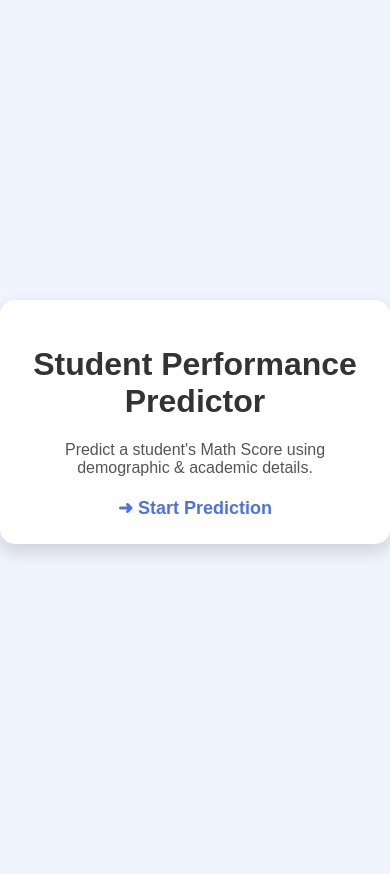
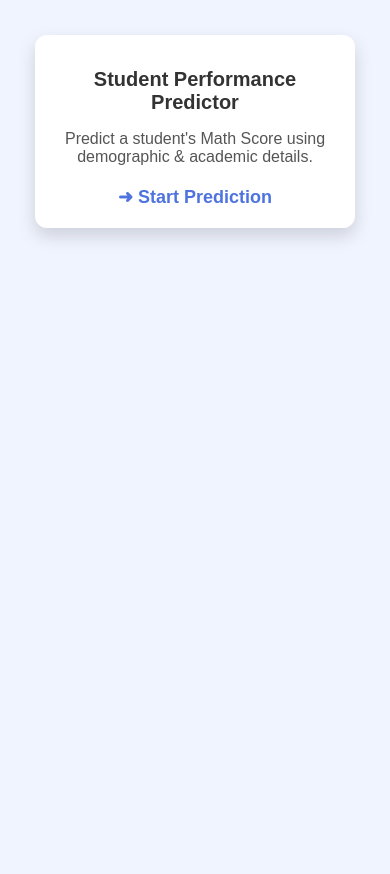
Before and after one commit to djain28006/mlporject, a Flask app: page / in a window 390 px wide. Before the commit the page ends 556 px from the top, so only its background shows below. Run offline with Flask 3, Linux system fonts and the light colour scheme.

Commit message:
changing style.css

```diff
--- a/static/style.css
+++ b/static/style.css
@@ -12,14 +12,16 @@ body {
     min-height: 100vh;
 }
 
-/* Center container */
+/* Responsive Center Container */
 .container {
-    width: 400px;
+    width: 100%;
+    max-width: 450px;           /* Perfect for laptop + mobile */
     background: #ffffff;
     padding: 25px 30px;
     border-radius: 15px;
     box-shadow: 0 8px 18px rgba(0, 0, 0, 0.15);
     animation: fadeIn 0.8s ease-in-out;
+    margin: 20px;               /* Prevent touching edges on mobile */
 }
 
 /* Headings */
@@ -72,7 +74,7 @@ button:hover {
     background: #3554b0;
 }
 
-/* Error message */
+/* Error message box */
 .error {
     background: #ffe1e1;
     color: #d9534f;
@@ -122,3 +124,34 @@ button:hover {
 .back-link:hover {
     text-decoration: underline;
 }
+
+/* -----------------------------------
+      MOBILE RESPONSIVE CHANGES
+----------------------------------- */
+@media (max-width: 480px) {
+
+    body {
+        padding: 15px;
+        align-items: flex-start;
+    }
+
+    .container {
+        padding: 20px;
+        border-radius: 12px;
+        max-width: 100%;
+    }
+
+    input, select, button {
+        font-size: 14px;
+        padding: 10px;
+    }
+
+    h1, h2, h3 {
+        font-size: 20px;
+    }
+
+    .result-box {
+        font-size: 16px;
+        padding: 12px;
+    }
+}
```
